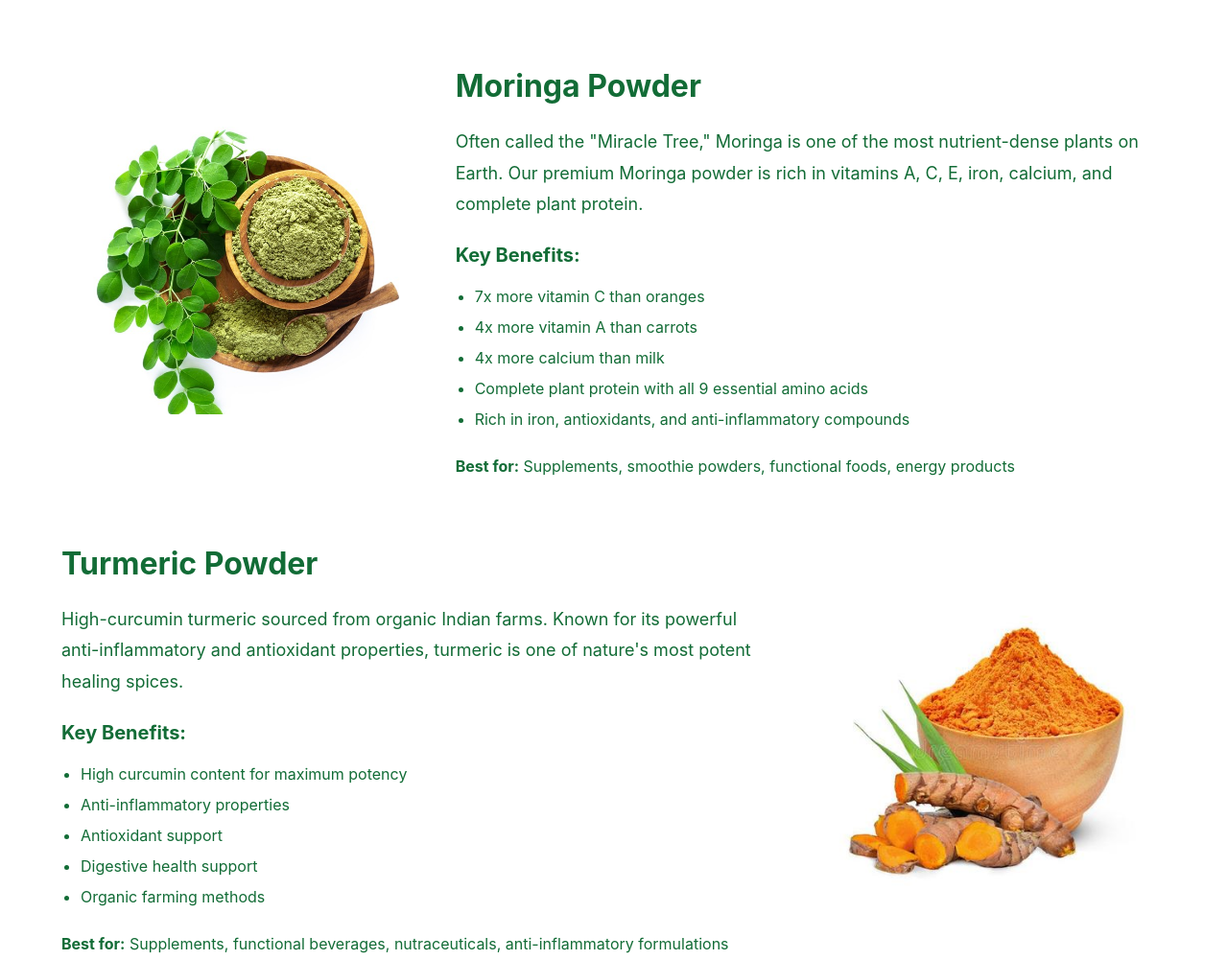
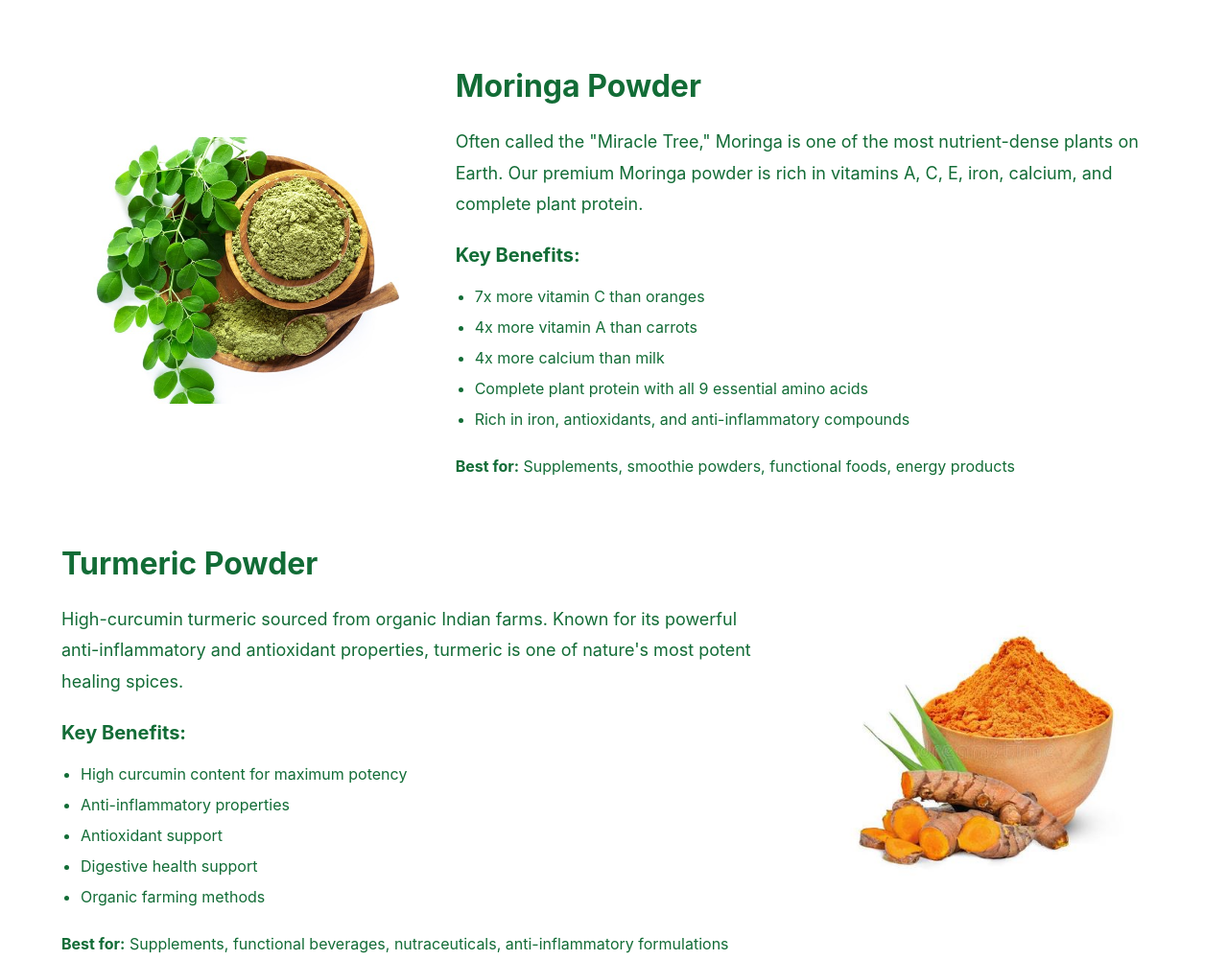
Before and after one commit to SKSwarnkar/Organiya, a plain HTML site: page superfoods.html in a window 1280 px wide. Shown: the part 740-1741 px from the top of the page at 96% size. Drawn offline with Linux system fonts and the light colour scheme.

Commit message:
Add files via upload

```diff
--- a/superfoods.html
+++ b/superfoods.html
@@ -67,7 +67,7 @@
     <div class="superfood-item">
       <div style="display: grid; grid-template-columns: 1fr 2fr; gap: 40px; align-items: center; margin-bottom: 60px;">
         <div>
-          <img src="assets/images/products/moringa.jpg" alt="Moringa Powder" style="width: 100%; height: 300px; object-fit: cover; border-radius: 10px;">
+          <img src="assets/images/products/moringa.jpg" alt="Moringa Powder">
         </div>
         <div>
           <h2 style="color: var(--green-dark); margin-bottom: 15px; font-size: 32px;">Moringa Powder</h2>
@@ -108,7 +108,7 @@
           <p style="font-size: 16px;"><strong>Best for:</strong> Supplements, functional beverages, nutraceuticals, anti-inflammatory formulations</p>
         </div>
         <div>
-          <img src="assets/images/products/turmeric_powder.jpg" alt="Turmeric Powder" style="width: 100%; height: 300px; object-fit: cover; border-radius: 10px;">
+          <img src="assets/images/products/turmeric_powder.jpg" alt="Turmeric Powder">
         </div>
       </div>
     </div>
@@ -117,7 +117,7 @@
     <div class="superfood-item">
       <div style="display: grid; grid-template-columns: 1fr 2fr; gap: 40px; align-items: center; margin-bottom: 60px;">
         <div>
-          <img src="assets/images/products/Ashwagandha.jpeg" alt="Ashwagandha Root Powder" style="width: 100%; height: 300px; object-fit: cover; border-radius: 10px;">
+          <img src="assets/images/products/Ashwagandha.jpeg" alt="Ashwagandha Root Powder">
         </div>
         <div>
           <h2 style="color: var(--green-dark); margin-bottom: 15px; font-size: 32px;">Ashwagandha Root Powder</h2>
```
